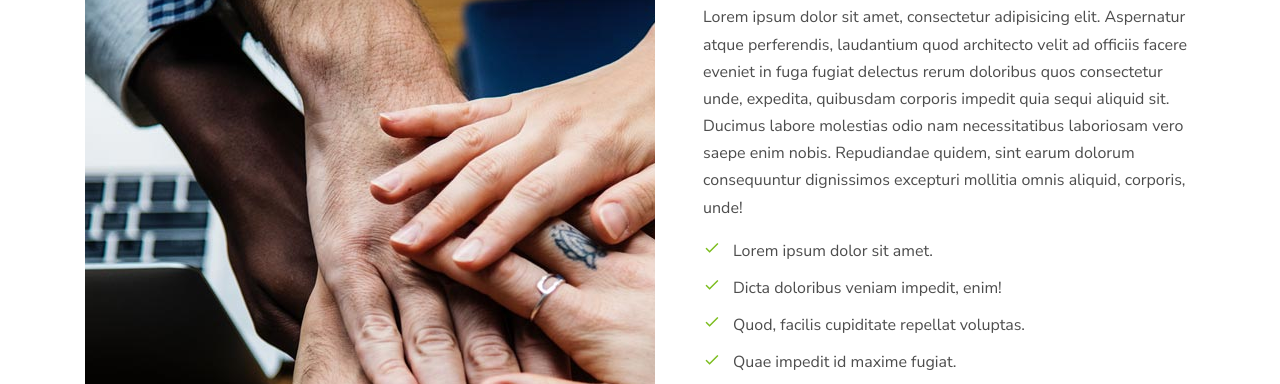
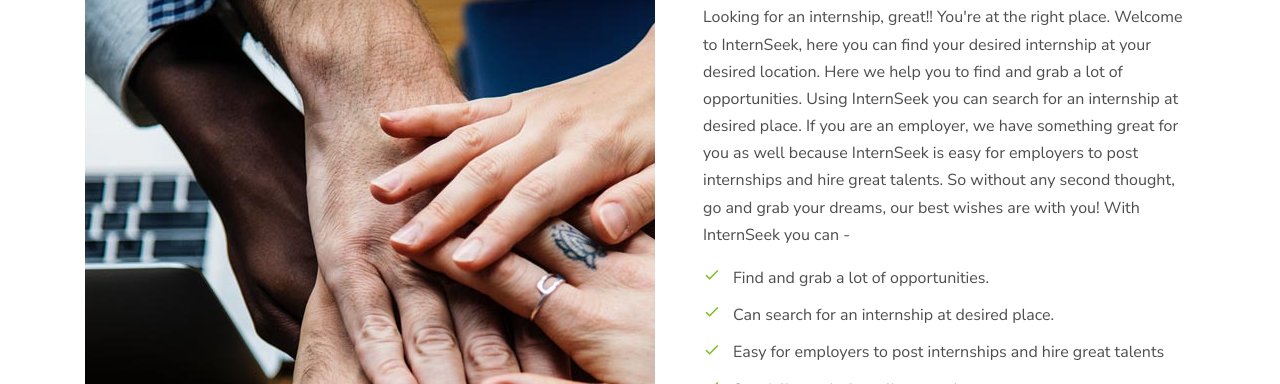
Before and after one commit to Adarsh-thedev/internSeek, a plain HTML site: page about.html in a window 1280 px wide. Shown: the part 415-799 px from the top of the page. Drawn offline with Linux system fonts and the light colour scheme; files whose address does not match are found by name.

Commit message:
Almost finished

```diff
--- a/about.html
+++ b/about.html
@@ -90,13 +90,21 @@
           <div class="col-lg-6 col-md-12">
             <div class="bg-white pl-lg-5 pl-0  pb-lg-5 pb-0">
             <h2 class="font-weight-bold text-black" data-aos="fade">About</h2>
-            <p>Lorem ipsum dolor sit amet, consectetur adipisicing elit. Aspernatur atque perferendis, laudantium quod architecto velit ad officiis facere eveniet in fuga fugiat delectus rerum doloribus quos consectetur unde, expedita, quibusdam corporis impedit quia sequi aliquid sit. Ducimus labore molestias odio nam necessitatibus laboriosam vero saepe enim nobis. Repudiandae quidem, sint earum dolorum consequuntur dignissimos excepturi mollitia omnis aliquid, corporis, unde!</p>
+            <p>
+              Looking for an internship, great!! You're at the right place.
+              Welcome to InternSeek, here you can find your desired internship at your desired location.
+              Here we help you to find and grab a lot of opportunities. Using InternSeek you
+              can search for an internship at desired place. If you are an employer, we have something great
+              for you as well because InternSeek is easy for employers to post internships and hire great talents.
+              So without any second thought, go and grab your dreams, our best wishes are with you!
+              With InternSeek you can -
+            </p>
             <ul class="site-block-check">
-              <li>Lorem ipsum dolor sit amet.</li>
-              <li>Dicta doloribus veniam impedit, enim!</li>
-              <li>Quod, facilis cupiditate repellat voluptas.</li>
-              <li>Quae impedit id maxime fugiat.</li>
-              <li>Esse aut iste dolor. In.</li>
+              <li>Find and grab a lot of opportunities.</li>
+              <li>Can search for an internship at desired place.</li>
+              <li>Easy for employers to post internships and hire great talents</li>
+              <li>Specially made for college students.</li>
+              <li>no fraud, we verify each employer who approach us.</li>
             </ul>
 
             </div>
```
